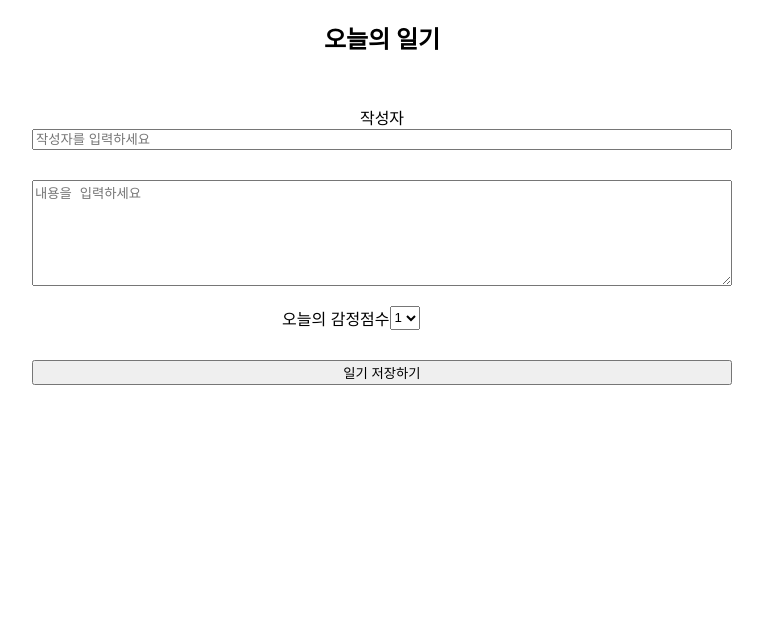
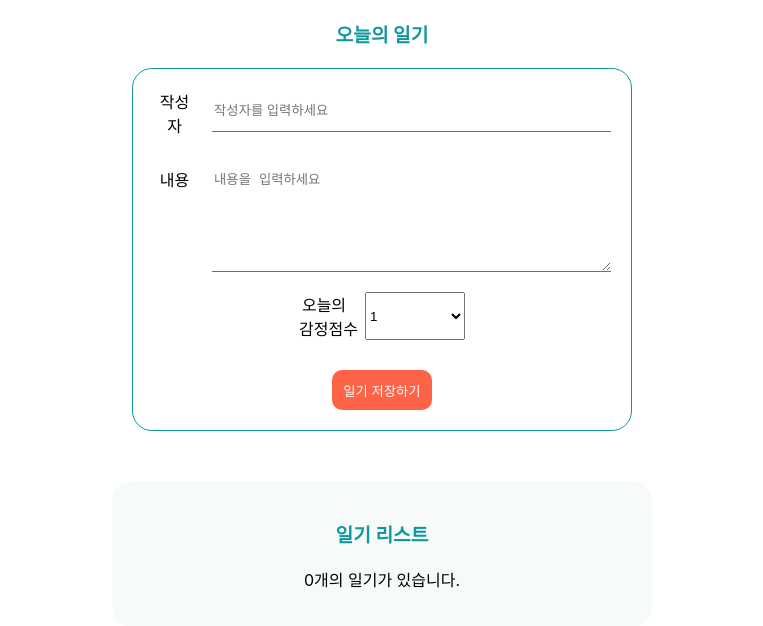
Before and after one commit to danimkim/mood-tracking-journal, a React (Create React App) app: page / in a window 1280 px wide. Shown: the top 626 px of the page, without its empty margins (258-1021 px from the left). Built offline with nearby package versions, Linux system fonts and the light colour scheme.

Commit message:
✨ add logic for creating new diary item

```diff
--- a/src/App.js
+++ b/src/App.js
@@ -1,10 +1,34 @@
+import { useRef, useState } from "react";
 import "./App.css";
 import DiaryEditor from "./DiaryEditor";
+import DiaryList from "./DiaryList";
 
 function App() {
+  const [data, setDate] = useState([]);
+
+  const dataId = useRef(0);
+
+  /** 일기 생성 이벤트 핸들러 */
+  const handleCreate = (author, content, emotion) => {
+    const created_date = new Date().getTime();
+
+    const newItem = {
+      author,
+      content,
+      emotion,
+      created_date,
+      id: dataId.current,
+    };
+
+    dataId.current += 1;
+
+    setDate([...data, newItem]);
+  };
+
   return (
     <div className="App">
-      <DiaryEditor />
+      <DiaryEditor onCreate={handleCreate} />
+      <DiaryList diaryList={data} />
     </div>
   );
 }
--- a/src/DiaryEditor.css
+++ b/src/DiaryEditor.css
@@ -1,26 +1,73 @@
+.form--title {
+  font-size: 1.2rem;
+  color: #0e989e;
+  margin: 20px 0;
+}
+
 .form {
+  padding: 20px;
   display: flex;
   flex-direction: column;
-  max-width: 700px;
-  margin: 50px auto 0;
+  max-width: 500px;
+  margin: 0 auto;
+  border: solid 1px #0e989e;
+  border-radius: 20px;
+  box-sizing: border-box;
+}
+.input {
+  width: 100%;
+  height: 40px;
+  border: none;
+  border-bottom: solid 1px #0e989e;
 }
 
-.input-title {
+.item__input--content {
+  height: 100px;
+}
+
+.form__item--emotion {
+  display: flex;
+  width: 100%;
+  margin-top: 20px;
+  justify-content: center;
+}
+
+.form__item {
+  width: 100%;
+  display: flex;
+}
+
+.form__item.content {
   margin-top: 30px;
 }
 
-.input-content {
-  margin-top: 30px;
-  height: 100px;
+.item__label {
+  font-size: 1rem;
+  margin-right: 1rem;
+  width: 50px;
 }
 
-.button-submit {
-  margin-top: 30px;
+.item--emotion__select {
+  width: 100px;
 }
 
-.emotion-grade-wrapper {
-  display: flex;
-  width: 200px;
-  margin: 0 auto;
-  margin-top: 20px;
+.item__label.emotion {
+  word-break: keep-all;
 }
+
+/** 일기 저장하기 버튼 */
+.form__button--submit {
+  margin: 30px auto 0;
+  width: 100px;
+  height: 40px;
+  border: none;
+  background-color: tomato;
+  color: #fff;
+  border-radius: 10px;
+}
+
+.form__button--submit:hover {
+  cursor: pointer;
+  background-color: rgb(234, 84, 57);
+  transition: background-color ease-in-out 0.2s;
+}
--- a/src/DiaryEditor.js
+++ b/src/DiaryEditor.js
@@ -1,7 +1,7 @@
 import { useRef, useState } from "react";
 import "./DiaryEditor.css";
 
-const DiaryEditor = () => {
+const DiaryEditor = ({ onCreate }) => {
   const [formState, setFormState] = useState({
     author: "",
     content: "",
@@ -21,48 +21,70 @@ const DiaryEditor = () => {
 
   /** form submit handler */
   const handleSubmit = (e) => {
+    e.preventDefault();
+
     // submit 했을때, 입력값이 특정 값보다 작은 경우, 해당 input에 포커스 주기
     if (formState.author.length < 2) {
       alert("작성자명을 두 글자 이상 입력하세요.");
       authorRef.current.focus();
-      return;
     }
     if (formState.content.length < 10) {
       alert("내용을 10글자 이상 입력하세요.");
       contentRef.current.focus();
-      return;
     }
+
+    // onCreate 함수로 데이터 set 해주기
+    onCreate(formState.author, formState.content, formState.emotion);
+    setFormState({
+      author: "",
+      content: "",
+      emotion: 1,
+    });
   };
 
   return (
-    <div className="diary-editor">
-      <h2>오늘의 일기</h2>
+    <div className="container">
+      <h2 className="form--title">오늘의 일기</h2>
       <form className="form" onSubmit={handleSubmit}>
-        <label htmlFor="">작성자</label>
+        <div className="form__item">
+          <label htmlFor="author" className="item__label">
+            작성자
+          </label>
           <input
+            id="author"
             name="author"
             type="text"
-          className="input-author"
+            className="input item__input--author"
             placeholder="작성자를 입력하세요"
             value={formState.author}
             onChange={handleFormChange}
             ref={authorRef}
           />
+        </div>
+        <div className="form__item content">
+          <label htmlFor="content" className="item__label">
+            내용
+          </label>
           <textarea
+            id="content"
             name="content"
             placeholder="내용을 입력하세요"
-          className="input-content"
+            className="input item__input--content"
             value={formState.content}
             onChange={handleFormChange}
             ref={contentRef}
           />
-        <div className="emotion-grade-wrapper">
-          <label htmlFor="emotion-grade">오늘의 감정점수</label>
+        </div>
+        <div className="form__item--emotion">
+          <label htmlFor="emotion-grade" className="item__label emotion">
+            오늘의 감정점수
+          </label>
           <select
             name="emotion"
             id="emotion-grade"
             onChange={handleFormChange}
             value={formState.option}
+            className="item--emotion__select"
           >
             <option value="1">1</option>
             <option value="2">2</option>
@@ -71,7 +93,7 @@ const DiaryEditor = () => {
             <option value="5">5</option>
           </select>
         </div>
-        <button type="submit" className="button-submit">
+        <button type="submit" className="form__button--submit">
           일기 저장하기
         </button>
       </form>
--- /dev/null
+++ b/src/DiaryItem.css
@@ -0,0 +1,7 @@
+.diary-item-container {
+  list-style: none;
+  margin: 0;
+  padding: 0;
+  padding-top: 20px;
+  border-top: solid 1px #81afb2;
+}
--- /dev/null
+++ b/src/DiaryItem.js
@@ -0,0 +1,14 @@
+import "./DiaryItem.css";
+
+const DiaryItem = ({ author, created_date, emotion, content }) => {
+  return (
+    <ul className="diary-item-container">
+      <li>작성자: {author}</li>
+      <li>작성일시: {new Date(created_date).toLocaleString()}</li>
+      <li>감정: {emotion}</li>
+      <li>작성내용: {content}</li>
+    </ul>
+  );
+};
+
+export default DiaryItem;
--- /dev/null
+++ b/src/DiaryList.css
@@ -0,0 +1,18 @@
+.diary-list-container {
+  max-width: 500px;
+  margin: 50px auto 0;
+  padding: 20px;
+  background-color: rgba(210, 232, 227, 0.2);
+  border-radius: 20px;
+}
+
+.heading {
+  font-size: 1.2rem;
+  color: #0e989e;
+}
+
+.container__diary-item {
+  display: flex;
+  flex-direction: column-reverse;
+  gap: 1.5rem;
+}
--- /dev/null
+++ b/src/DiaryList.js
@@ -0,0 +1,18 @@
+import DiaryItem from "./DiaryItem";
+import "./DiaryList.css";
+
+const DiaryList = ({ diaryList }) => {
+  return (
+    <div className="diary-list-container">
+      <h3 className="heading">일기 리스트</h3>
+      <p>{diaryList.length}개의 일기가 있습니다.</p>
+      <div className="container__diary-item">
+        {diaryList.map((item) => {
+          return <DiaryItem key={item.id} {...item} />;
+        })}
+      </div>
+    </div>
+  );
+};
+
+export default DiaryList;
```
Lines whose indentation alone changed are shown as unchanged.
